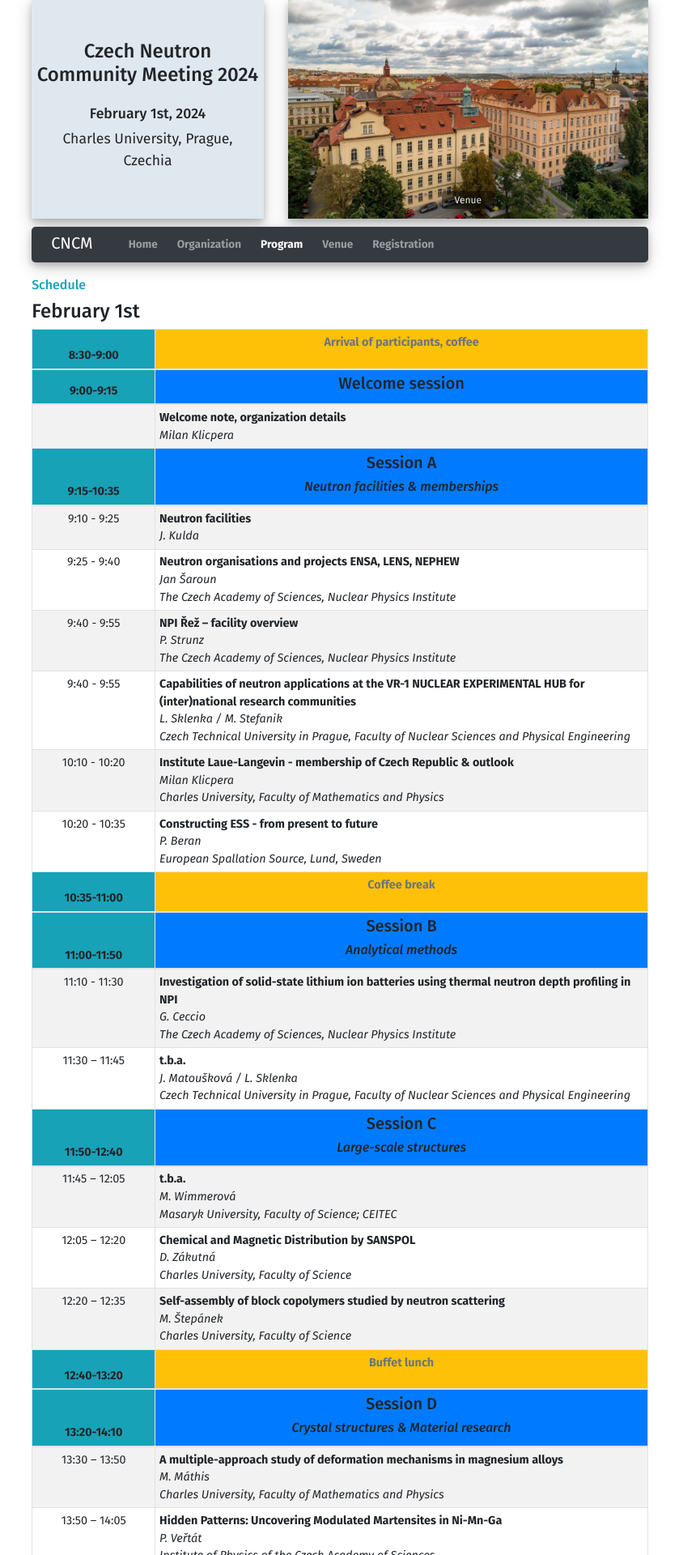
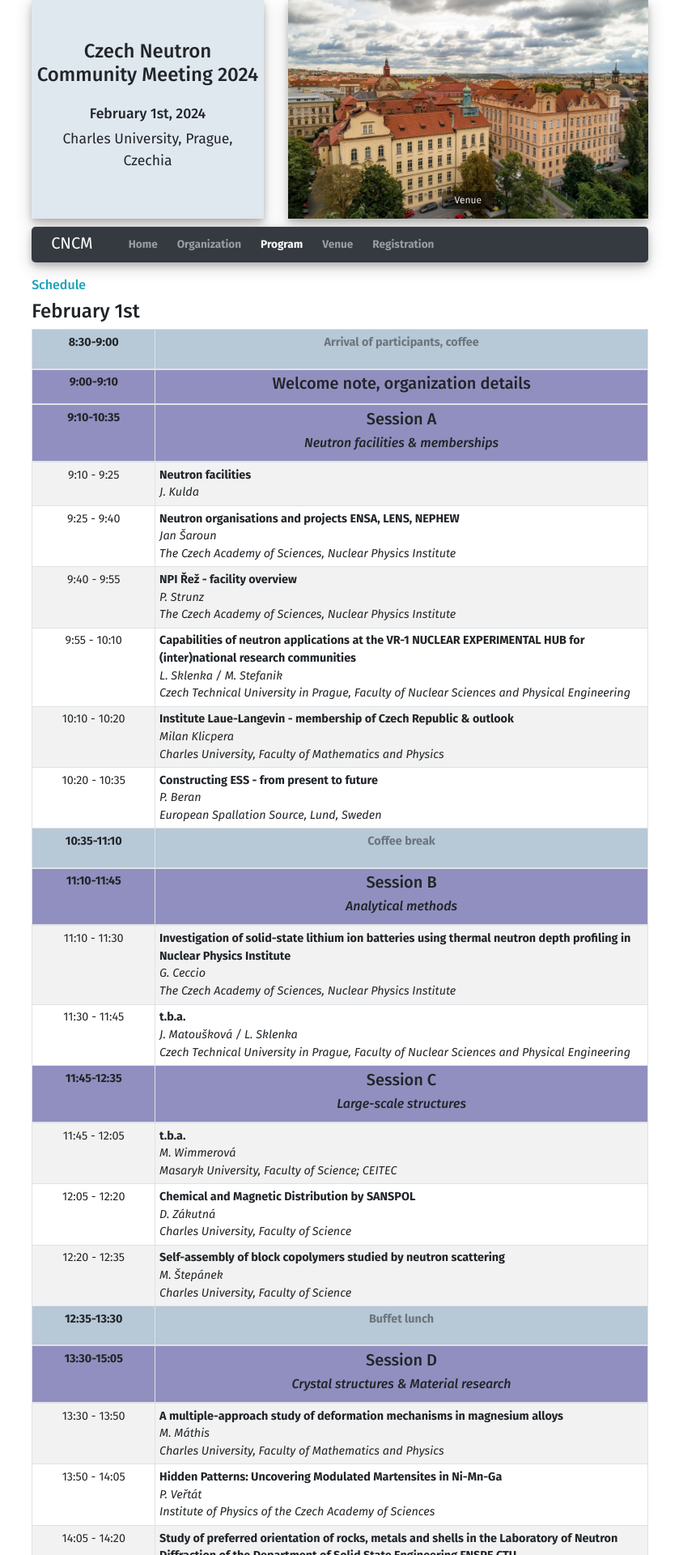
Before and after one commit to me2d09/meeting.neutrons, a Jekyll site: the page built from program.html, in a window 1280 px wide. Shown: the top 1920 px of the page at 81% size, without its empty margins (220-1059 px from the left). Built offline with Jekyll 4.4.1, drawn with Linux system fonts in a browser that asks for light colours; some of the changed text lies outside the part shown.

Commit message:
Program fixing mostly times

```diff
--- a/_data/program.yml
+++ b/_data/program.yml
@@ -19,13 +19,10 @@ schedule:
      title: "Arrival of participants, coffee"
      type: "service"
    - startTime: "9:00"
-     endTime: "9:15"
-     title: "Welcome session"
+     endTime: "9:10"
+     title: "Welcome note, organization details"
      type: "presentation"
-     events:
-       - title: "Welcome note, organization details"
-         speakers: "Milan Klicpera"
-   - startTime: "9:15"
+   - startTime: "9:10"
      endTime: "10:35"
      title: "Session A"
      subtitle: "Neutron facilities & memberships"
@@ -38,14 +35,14 @@ schedule:
          speakers: "Jan Šaroun"
          affiliation: The Czech Academy of Sciences, Nuclear Physics Institute
          slot: 9:25 - 9:40
-       - title: "NPI Řež – facility overview"
+       - title: "NPI Řež - facility overview"
          speakers: "P. Strunz"
          affiliation: The Czech Academy of Sciences, Nuclear Physics Institute
          slot: 9:40 - 9:55
        - title: "Capabilities of neutron applications at the VR-1 NUCLEAR EXPERIMENTAL HUB for (inter)national research communities"
          speakers: "L. Sklenka / M. Stefanik"
          affiliation: Czech Technical University in Prague, Faculty of Nuclear Sciences and Physical Engineering
-         slot: 9:40 - 9:55
+         slot: 9:55 - 10:10
        - title: "Institute Laue-Langevin - membership of Czech Republic & outlook"
          speakers: "Milan Klicpera"
          affiliation: Charles University, Faculty of Mathematics and Physics
@@ -55,25 +52,25 @@ schedule:
          affiliation: European Spallation Source, Lund, Sweden
          slot: 10:20 - 10:35
    - startTime: "10:35"
-     endTime: "11:00"
+     endTime: "11:10"
      title: "Coffee break"
      type: "service"
-   - startTime: "11:00"
-     endTime: "11:50"
+   - startTime: "11:10"
+     endTime: "11:45"
      title: "Session B"
      subtitle: "Analytical methods"
      type: "presentation"
      events:
-       - title: "Investigation of solid-state lithium ion batteries using thermal neutron depth profiling in NPI"
+       - title: "Investigation of solid-state lithium ion batteries using thermal neutron depth profiling in Nuclear Physics Institute"
          speakers: "G. Ceccio"
          affiliation: The Czech Academy of Sciences, Nuclear Physics Institute
          slot: 11:10 - 11:30
        - title: "t.b.a."
          speakers: "J. Matoušková / L. Sklenka"
          affiliation: "Czech Technical University in Prague, Faculty of Nuclear Sciences and Physical Engineering"
-         slot: 11:30 – 11:45
-   - startTime: "11:50"
-     endTime: "12:40"
+         slot: 11:30 - 11:45
+   - startTime: "11:45"
+     endTime: "12:35"
      title: "Session C"
      subtitle: "Large-scale structures"
      type: "presentation"
@@ -81,21 +78,21 @@ schedule:
        - title: "t.b.a."
          speakers: "M. Wimmerová"
          affiliation: "Masaryk University, Faculty of Science; CEITEC"
-         slot: 11:45 – 12:05
+         slot: 11:45 - 12:05
        - title: "Chemical and Magnetic Distribution by SANSPOL"
          speakers: "D. Zákutná"
          affiliation: "Charles University, Faculty of Science"
-         slot: 12:05 – 12:20
+         slot: 12:05 - 12:20
        - title: "Self-assembly of block copolymers studied by neutron scattering"
          speakers: "M. Štepánek"
          affiliation: "Charles University, Faculty of Science"
-         slot: 12:20 – 12:35
-   - startTime: "12:40"
-     endTime: "13:20"
+         slot: 12:20 - 12:35
+   - startTime: "12:35"
+     endTime: "13:30"
      title: "Buffet lunch"
      type: "service"
-   - startTime: "13:20"
-     endTime: "14:10"
+   - startTime: "13:30"
+     endTime: "15:05"
      title: "Session D"
      subtitle: "Crystal structures & Material research"
      type: "presentation"
@@ -103,27 +100,27 @@ schedule:
        - title: "A multiple-approach study of deformation mechanisms in magnesium alloys"
          speakers: "M. Máthis"
          affiliation: "Charles University, Faculty of Mathematics and Physics"
-         slot: 13:30 – 13:50
+         slot: 13:30 - 13:50
        - title: "Hidden Patterns: Uncovering Modulated Martensites in Ni-Mn-Ga"
          speakers: "P. Veřtát"
          affiliation: "Institute of Physics of the Czech Academy of Sciences"
-         slot: 13:50 – 14:05
+         slot: 13:50 - 14:05
        - title: "Study of preferred orientation of rocks, metals and shells in the Laboratory of Neutron Diffraction of the Department of Solid State Engineering FNSPE CTU"
          speakers: "M. Kučeráková"
          affiliation: "Czech Technical University in Prague, Faculty of Nuclear Sciences and Physical Engineering"
-         slot: 14:05 – 14:20
+         slot: 14:05 - 14:20
        - title: "Study of residual stress in THA after thermomechanical processing"
          speakers: "R. Kocich"
          affiliation: "Brno University of Technology, Faculty of Mechanical Engineering"
-         slot: 14:20 – 14:35
+         slot: 14:20 - 14:35
        - title: "Utilization of Neutron Scattering in Powder Metallurgy Research at UCT Prague"
          speakers: "A. Michalcová"
          affiliation: "University of Chemistry and Technology Prague"
-         slot: 14:35 – 14:50
+         slot: 14:35 - 14:50
        - title: "In-situ x-ray and neutron diffraction investigation of deformation mechanisms in shape memory alloys"
          speakers: "P. Šittner"
          affiliation: "Institute of Physics of the Czech Academy of Sciences"
-         slot: 14:50 – 15:05
+         slot: 14:50 - 15:05
    - startTime: "15:05"
      endTime: "15:40"
      title: "Coffee break"
@@ -137,21 +134,21 @@ schedule:
        - title: "Unique probe to quantum magnetism: from statics to dynamics"
          speakers: "P. Čermák"
          affiliation: "Charles University, Faculty of Mathematics and Physics"
-         slot: 15:40 – 16:00
+         slot: 15:40 - 16:00
        - title: "Magnetic structures of Dy2Co3Al9 solved by JANA2020"
          speakers: "M. Henriques"
          affiliation: "Institute of Physics of the Czech Academy of Sciences"
-         slot: 16:00 – 16:15
+         slot: 16:00 - 16:15
        - title: "Polarization fluctuations in a uniaxial relaxor Sr0.61Ba0.39Nb2O6"
          speakers: "M. Kempa"
          affiliation: "Institute of Physics of the Czech Academy of Sciences"
-         slot: 16:15 – 16:30
+         slot: 16:15 - 16:30
        - title: "High magnetic fields in neutron research"
          speakers: "K. Prokeš"
          affiliation: "Helmholz Zentrum Berlin, Berlin, Germany"
-         slot: 16:30 – 16:45
+         slot: 16:30 - 16:45
    - startTime: "16:45"
-     endTime: "18:00"
+     endTime: ""
      title: "Closing session"
      type: "presentation"
      events:
--- a/assets/main.css
+++ b/assets/main.css
@@ -146,3 +146,11 @@ body {
 .navbar-dark .navbar-nav>.active {
     color: #5393c5 !important;
 }
+
+.bg-header {
+    background-color: #918FBF;
+}
+
+.bg-header-alt {
+    background-color: #B7C8D7;
+}
--- a/program.html
+++ b/program.html
@@ -40,15 +40,15 @@ slide_id: 0
                 {% for timeslot in day.timeslots %}
                 <thead>
                     <tr>
-                        <th class="bg-info text-center">
+                        <th class="bg-header{% if timeslot.type == "service" %}-alt{% endif %} text-center align-top">
                             <div>{{timeslot.startTime}}-{{timeslot.endTime}}</div>
                         </th>
                         {% if timeslot.type == "service" %}
-                        <th class="bg-warning text-center">
+                        <th class="bg-header-alt text-center">
                             <p class="text-muted">{{timeslot.title}}</p>
                         </th>
                         {% else %}
-                        <th class="bg-primary text-center">
+                        <th class="bg-header text-center">
                             <h5>{{timeslot.title}}</h5>
                             {% if timeslot.speaker %}
                             <h6>speaker: <i>{{timeslot.speaker}}</i></h6>
@@ -67,7 +67,7 @@ slide_id: 0
                 <tbody>
                     {% for event in timeslot.events %}
                     <tr>
-                        <td width="20%" class="text-center">
+                        <td width="20%" class="text-center align-top">
                             {% if event.slot %}
                             <p>{{event.slot}}</p>
                             {% endif %}
```
